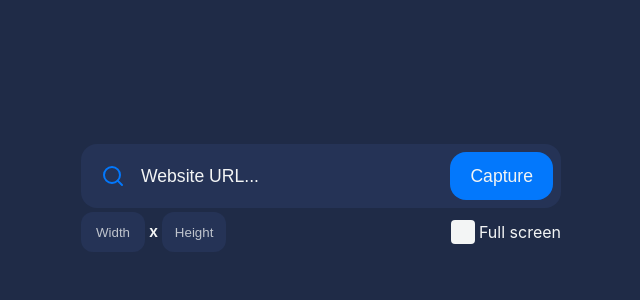
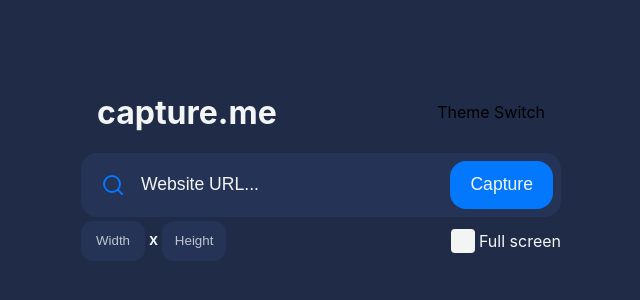
Before and after one commit to ironwolf-2000/CaptureMe, a React (Create React App) app: page / in a window 1280 px wide. Shown: the part 202-502 px from the top of the page, without its empty margins (319-959 px from the left). Built offline with nearby package versions, Linux system fonts and the light colour scheme.

Commit message:
Improve layout

```diff
--- a/src/App.tsx
+++ b/src/App.tsx
@@ -1,6 +1,6 @@
 import { useState } from 'react';
 import { createGlobalStyle } from 'styled-components';
-import { Container, Controls, PreviewModal } from './components';
+import { Body, Controls, Header, PreviewModal } from './components';
 import { ScreenshotService } from './services/ScreenshotService';
 import { downloadImage, isValidUrl } from './utils';
 
@@ -30,7 +30,8 @@ const App = () => {
     return (
         <>
             <GlobalStyle />
-            <Container>
+            <Header />
+            <Body>
                 <Controls
                     loading={loading}
                     onCapture={handleCapture}
@@ -43,7 +44,7 @@ const App = () => {
                     onClose={() => setModalVisible(false)}
                     onDownload={() => downloadImage(imageSrc)}
                 />
-            </Container>
+            </Body>
         </>
     );
 };
@@ -78,5 +79,11 @@ const GlobalStyle = styled.createGlobalStyle`
 
     #root {
         height: 100%;
+        box-sizing: border-box;
+        display: flex;
+        flex-direction: column;
+        justify-content: center;
+        align-items: center;
+        padding-bottom: 5%;
     }
 `;
--- a/src/components/Container/Container.types.ts
+++ /dev/null
@@ -1,3 +0,0 @@
-export interface IContainerProps {
-    children: React.ReactNode;
-}
--- a/src/components/Container/index.ts
+++ /dev/null
@@ -1 +0,0 @@
-export * from './Container';
--- a/src/components/Controls/Controls.tsx
+++ b/src/components/Controls/Controls.tsx
@@ -36,7 +36,7 @@ export const Controls = ({ loading, isInvalidUrl, setIsInvalidUrl, onCapture }:
     };
 
     return (
-        <div>
+        <Wrapper>
             <SearchBar
                 loading={loading}
                 value={urlString}
@@ -65,9 +65,13 @@ export const Controls = ({ loading, isInvalidUrl, setIsInvalidUrl, onCapture }:
                 </InputContainer>
                 <Checkbox label='Full screen' checked={fullScreen} onChange={setFullScreen} disabled={loading} />
             </DetailsContainer>
-        </div>
+        </Wrapper>
     );
 };
+
+const Wrapper = styled.div`
+    width: 100%;
+`;
 
 const DetailsContainer = styled.div`
     margin-top: 0.25rem;
--- a/src/components/Controls/SearchBar.tsx
+++ b/src/components/Controls/SearchBar.tsx
@@ -25,7 +25,6 @@ export const SearchBar = ({ value, hasError, loading, onChange, onFocus, onCaptu
 
 const Wrapper = styled.div`
     background-color: var(--input-bg);
-    width: 30rem;
     height: 4rem;
     box-sizing: border-box;
     padding: 0.5rem 0.5rem 0.5rem 1.25rem;
--- a/src/components/Container/Container.tsx
+++ b/src/components/Layout/Body.tsx
@@ -1,12 +1,12 @@
 import styled from 'styled-components';
-import { IContainerProps } from './Container.types';
+import { IBodyProps } from './Layout.types';
 
-export const Container = ({ children }: IContainerProps) => {
+export const Body = ({ children }: IBodyProps) => {
     return <Wrapper>{children}</Wrapper>;
 };
 
 const Wrapper = styled.main`
-    height: 100%;
+    width: 30rem;
     display: flex;
     justify-content: center;
     align-items: center;
--- /dev/null
+++ b/src/components/Layout/Header.tsx
@@ -0,0 +1,22 @@
+import styled from 'styled-components';
+import { ThemeSwitch } from '../ThemeSwitch';
+
+export const Header = () => {
+    return (
+        <Wrapper>
+            <Heading>capture.me</Heading>
+            <ThemeSwitch></ThemeSwitch>
+        </Wrapper>
+    );
+};
+
+const Wrapper = styled.header`
+    width: 28rem;
+    display: flex;
+    justify-content: space-between;
+    align-items: center;
+`;
+
+const Heading = styled.h1`
+    color: var(--light-gray);
+`;
--- /dev/null
+++ b/src/components/Layout/Layout.types.ts
@@ -0,0 +1,5 @@
+interface ILayoutProps {
+    children: React.ReactNode;
+}
+
+export type IBodyProps = ILayoutProps;
--- /dev/null
+++ b/src/components/Layout/index.ts
@@ -0,0 +1,2 @@
+export * from './Body';
+export * from './Header';
--- /dev/null
+++ b/src/components/ThemeSwitch/ThemeSwitch.tsx
@@ -0,0 +1,9 @@
+import styled from 'styled-components';
+
+export const ThemeSwitch = () => {
+    return <Wrapper>Theme Switch</Wrapper>;
+};
+
+const Wrapper = styled.div`
+    display: flex;
+`;
--- /dev/null
+++ b/src/components/ThemeSwitch/index.ts
@@ -0,0 +1 @@
+export * from './ThemeSwitch';
--- a/src/components/index.ts
+++ b/src/components/index.ts
@@ -1,3 +1,4 @@
-export * from './Container';
+export * from './Layout';
 export * from './Controls';
 export * from './PreviewModal';
+export * from './ThemeSwitch';
```
